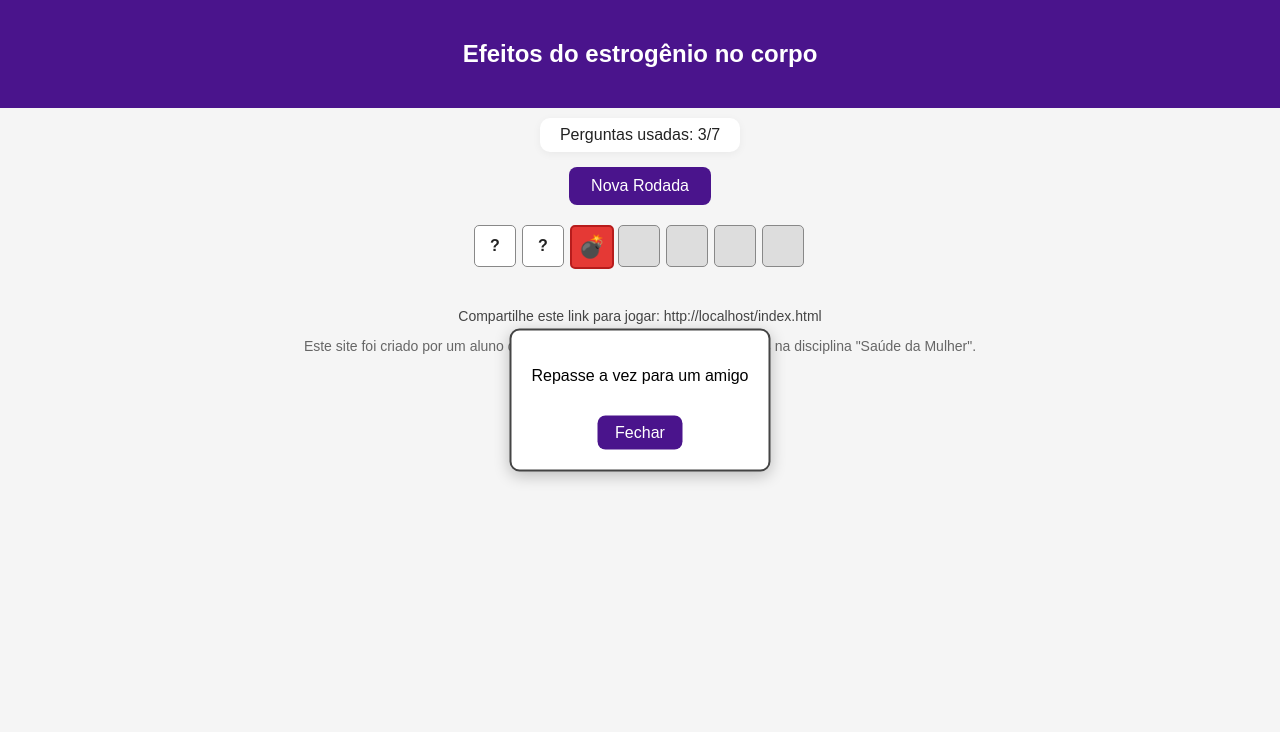
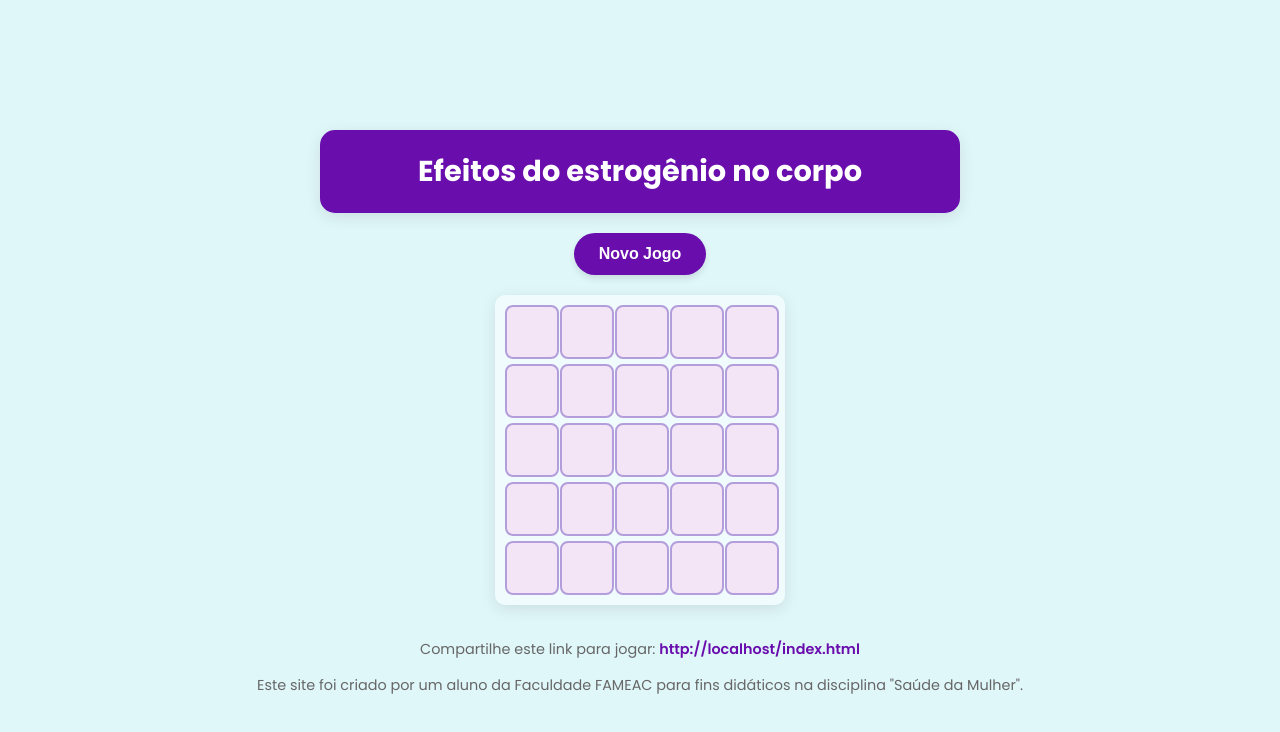
Before and after one commit to dennysp744-sudo/faeamac-quiz, a plain HTML site: page index.html in a window 1280 px wide. Drawn offline with Linux system fonts and the light colour scheme.

Commit message:
Update index.html
Mudei

```diff
--- a/index.html
+++ b/index.html
@@ -4,129 +4,165 @@
   <meta charset="UTF-8">
   <title>Efeitos do estrogênio no corpo</title>
   <meta name="viewport" content="width=device-width, initial-scale=1.0">
+  <link rel="preconnect" href="https://fonts.googleapis.com">
+  <link rel="preconnect" href="https://fonts.gstatic.com" crossorigin>
+  <link href="https://fonts.googleapis.com/css2?family=Poppins:wght@400;600;700&display=swap" rel="stylesheet">
   <style>
-    /* Mantém as melhorias visuais e responsividade */
     :root {
-      --cor-principal: #4a148c;
-      --cor-bomba: #e53935;
-      --cor-celula: #ddd;
-      --cor-celula-revelada: #fff;
-      --cor-texto: #222;
+      --primary-color: #6a0dad;
+      --secondary-color: #e0f7fa;
+      --text-color: #333;
+      --border-color: #b39ddb;
+      --cell-bg: #f3e5f5;
+      --revealed-bg: #fff;
+      --bomb-color: #c62828;
+      --shadow: 0 4px 15px rgba(0, 0, 0, 0.1);
     }
+
     body {
-      font-family: Arial, sans-serif;
-      background: #f5f5f5;
-      margin: 0; padding: 0;
-      min-height: 100vh;
+      font-family: 'Poppins', sans-serif;
+      background-color: var(--secondary-color);
+      color: var(--text-color);
       display: flex;
       flex-direction: column;
       align-items: center;
+      justify-content: center;
+      min-height: 100vh;
+      margin: 0;
+      padding: 20px;
     }
+
     header {
-      background: var(--cor-principal);
+      background: var(--primary-color);
       color: white;
-      padding: 20px 10px;
+      padding: 20px;
       width: 100%;
+      max-width: 600px;
       text-align: center;
-      box-sizing: border-box;
+      border-radius: 15px;
+      margin-bottom: 20px;
+      box-shadow: var(--shadow);
     }
+    header h2 {
+      margin: 0;
+      font-size: 1.8em;
+      font-weight: 700;
+    }
+
+    #newGameButton {
+      background-color: var(--primary-color);
+      color: white;
+      border: none;
+      padding: 12px 25px;
+      font-size: 1em;
+      font-weight: 600;
+      border-radius: 50px;
+      cursor: pointer;
+      transition: background-color 0.3s, transform 0.2s;
+      box-shadow: 0 4px 6px rgba(0, 0, 0, 0.1);
+      margin-bottom: 20px;
+    }
+    #newGameButton:hover {
+      background-color: #7b1fa2;
+      transform: translateY(-2px);
+    }
+    #newGameButton:active {
+      transform: translateY(0);
+    }
+
     #board {
       display: grid;
-      gap: 4px;
-      margin-top: 20px;
+      gap: 5px;
+      border-radius: 10px;
+      padding: 10px;
+      background-color: rgba(255, 255, 255, 0.5);
+      box-shadow: var(--shadow);
     }
     .cell {
-      width: 40px; height: 40px;
-      border: 1px solid #888;
+      width: 50px;
+      height: 50px;
+      border: 2px solid var(--border-color);
+      border-radius: 8px;
       display: flex;
       align-items: center;
       justify-content: center;
       cursor: pointer;
-      font-weight: bold;
-      background: var(--cor-celula);
-      color: var(--cor-texto);
-      border-radius: 5px;
-      user-select: none;
-      transition: background 0.2s, color 0.2s;
+      font-weight: 600;
+      background: var(--cell-bg);
+      transition: transform 0.2s, background-color 0.3s;
+      font-size: 1.2em;
+    }
+    .cell:hover:not(.revealed) {
+      transform: scale(1.05);
+      background-color: #e0d9e7;
     }
     .cell.revealed {
-      background: var(--cor-celula-revelada);
+      background: var(--revealed-bg);
       cursor: default;
+      box-shadow: inset 0 2px 4px rgba(0, 0, 0, 0.1);
     }
-    .bomb {
-      background: var(--cor-bomba) !important;
-      color: white !important;
-      font-size: 22px;
-      border: 2px solid #b71c1c;
-      animation: bombAnim 0.6s;
+    .cell.bomb {
+      background: var(--bomb-color) !important;
+      color: white;
+      font-size: 1.8em;
+      transform: rotate(360deg) scale(1.1);
+      transition: transform 0.5s;
     }
-    @keyframes bombAnim {
-      0% { transform: scale(1); }
-      40% { transform: scale(1.2); }
-      100% { transform: scale(1); }
-    }
+
     #questionBox {
       display: none;
       position: fixed;
-      top: 50%; left: 50%;
+      top: 50%;
+      left: 50%;
       transform: translate(-50%, -50%);
       background: white;
-      border: 2px solid #444;
-      padding: 20px;
-      border-radius: 10px;
-      box-shadow: 0 4px 16px rgba(0,0,0,0.24);
-      max-width: 90vw;
+      border: none;
+      border-radius: 15px;
+      padding: 30px;
+      max-width: 90%;
+      width: 450px;
       z-index: 1000;
       text-align: center;
+      box-shadow: var(--shadow);
+      animation: fadeIn 0.3s ease-out;
     }
+
+    #questionBox p {
+      font-size: 1.2em;
+      line-height: 1.5;
+      margin: 0 0 20px;
+      font-weight: 600;
+    }
+
     #questionBox button {
-      margin-top: 15px;
-      padding: 8px 18px;
-      background: var(--cor-principal);
+      background-color: var(--primary-color);
       color: white;
       border: none;
-      border-radius: 8px;
-      font-size: 16px;
+      padding: 10px 20px;
+      font-size: 1em;
+      border-radius: 50px;
       cursor: pointer;
-      transition: background 0.2s;
+      transition: background-color 0.3s;
     }
     #questionBox button:hover {
-      background: #6a1b9a;
+      background-color: #7b1fa2;
     }
-    .stats {
-      margin-top: 10px;
-      font-size: 16px;
-      color: var(--cor-texto);
-      background: #fff;
-      border-radius: 10px;
-      padding: 8px 20px;
-      box-shadow: 0 2px 8px rgba(0,0,0,0.05);
-      display: flex;
-      gap: 20px;
-      justify-content: center;
+
+    footer {
+      margin-top: 20px;
+      font-size: 0.9em;
+      color: #666;
+      text-align: center;
     }
-    #newRoundBtn {
-      display: none;
-      margin-top: 15px;
-      padding: 10px 22px;
-      background: var(--cor-principal);
-      color: white;
-      border: none;
-      border-radius: 8px;
-      font-size: 16px;
-      cursor: pointer;
+    #link {
+      font-weight: 600;
+      color: var(--primary-color);
+      word-wrap: break-word;
     }
-    footer {
-      margin-top: 25px;
-      font-size: 14px;
-      color: #444;
-      text-align: center;
-      padding-bottom: 12px;
-    }
-    @media (max-width: 600px) {
-      .cell { width: 30px; height: 30px; font-size: 14px;}
-      #board { gap: 2px; }
-      header { font-size: 15px; padding: 12px 2px;}
+
+    @keyframes fadeIn {
+      from { opacity: 0; transform: translate(-50%, -40%); }
+      to { opacity: 1; transform: translate(-50%, -50%); }
     }
   </style>
 </head>
@@ -134,121 +170,109 @@
   <header>
     <h2>Efeitos do estrogênio no corpo</h2>
   </header>
-  <div class="stats" id="statsBox">
-    <span id="questionsUsed"></span>
+
+  <button id="newGameButton" onclick="initGame()">Novo Jogo</button>
+  <div id="board"></div>
+
+  <div id="questionBox">
+    <p id="questionText"></p>
+    <button onclick="closeQuestion()">Ok, Entendido!</button>
   </div>
-  <button id="newRoundBtn" onclick="startNewRound()">Nova Rodada</button>
-  <div id="board" role="grid" aria-label="Tabuleiro do Campo Minado"></div>
-  <div id="questionBox" role="dialog" aria-modal="true" aria-labelledby="questionText">
-    <p id="questionText"></p>
-    <button onclick="closeQuestion()">Fechar</button>
-  </div>
+
   <footer>
     <p>Compartilhe este link para jogar: <span id="link"></span></p>
     <p style="margin-top:10px;color:#666;">Este site foi criado por um aluno da Faculdade FAMEAC para fins didáticos na disciplina "Saúde da Mulher".</p>
   </footer>
+
   <script>
-    // Frases e perguntas
-    const allPhrases = [
-      "Escolha alguém para responder: Por que a queda dos níveis de estrogênio pode favorecer infecções urinárias recorrentes em mulheres na pós-menopausa?",
-      "Deu sorte! Sem perguntas por aqui",
+    const allQuestions = [
+      "Por que a queda dos níveis de estrogênio pode favorecer infecções urinárias recorrentes em mulheres na pós-menopausa?",
       "Quais alterações são causadas na visão pela queda dos níveis de estrogênio na menopausa?",
-      "Deu sorte! Sem perguntas por aqui",
-      "De que forma o estrogênio atua na manutenção da densidade óssea e qual é a consequência de sua deficiência.",
-      "Deu sorte! Sem perguntas por aqui",
+      "De que forma o estrogênio atua na manutenção da densidade óssea e qual é a consequência de sua deficiência?",
       "Como o estrogênio influencia a saúde cardiovascular e por que sua queda aumenta o risco de doenças cardíacas?"
     ];
 
-    // Configuração inicial
-    const boardSize = 7; // 7 frases = 7 células
-    let availablePhrases = [];
-    let revealedIndexes = [];
-    let bombIndex = null;
-    let gameActive = true;
+    const luckyPhrases = [
+        "Deu sorte! Sem perguntas por aqui",
+        "Deu sorte! Sem perguntas por aqui"
+    ];
 
-    function updateStats() {
-      document.getElementById("questionsUsed").innerText =
-        `Perguntas usadas: ${revealedIndexes.length}/${allPhrases.length}`;
+    const boardSize = 5;
+    let board = [];
+    let availableQuestions = [];
+    let availableLuckyPhrases = [];
+    let bombs = [];
+    let gameActive = false;
+    let isFirstMove = true;
+
+    function initGame() {
+      const boardDiv = document.getElementById("board");
+      boardDiv.innerHTML = "";
+      boardDiv.style.gridTemplateColumns = `repeat(${boardSize}, 50px)`;
+      board = [];
+      availableQuestions = [...allQuestions];
+      availableLuckyPhrases = [...luckyPhrases];
+      gameActive = true;
+      isFirstMove = true;
+
+      bombs = [];
+      while (bombs.length < 8) {
+        let b = Math.floor(Math.random() * (boardSize * boardSize));
+        if (!bombs.includes(b)) bombs.push(b);
       }
 
-    // Inicializa rodada
-    function initGame(round = 1) {
-      const boardDiv = document.getElementById("board");
-      boardDiv.innerHTML = "";
-      boardDiv.style.gridTemplateColumns = `repeat(${boardSize}, 1fr)`;
-      availablePhrases = getAvailablePhrases();
-      revealedIndexes = [];
-      bombIndex = Math.floor(Math.random() * availablePhrases.length); // bomba aleatória
-      gameActive = true;
-      document.getElementById("newRoundBtn").style.display = "none";
-      updateStats();
-
-      // Cria células
-      for (let i = 0; i < availablePhrases.length; i++) {
+      for (let i = 0; i < boardSize * boardSize; i++) {
         const cell = document.createElement("div");
         cell.classList.add("cell");
-        cell.setAttribute("role", "gridcell");
-        cell.setAttribute("tabindex", "0");
-        cell.setAttribute("aria-label", `Celula ${i + 1}`);
         cell.dataset.index = i;
         cell.onclick = () => revealCell(cell);
-        cell.onkeydown = function(e) {
-          if (e.key === "Enter" || e.key === " ") revealCell(cell);
-        }
+        board.push(cell);
         boardDiv.appendChild(cell);
       }
-      // Revela automaticamente as perguntas até achar a bomba
-      autoRevealCells();
     }
 
-    // Função para mostrar frases ainda não usadas
-    function getAvailablePhrases() {
-      const used = JSON.parse(localStorage.getItem("usedIndexes") || "[]");
-      return allPhrases.filter((_, idx) => !used.includes(idx));
-    }
+    function revealCell(cell) {
+      if (!gameActive || cell.classList.contains("revealed")) return;
 
-    // Revela células automaticamente até bomba
-    function autoRevealCells() {
-      const cells = document.querySelectorAll(".cell");
-      let i = 0;
-      function nextCell() {
-        if (!gameActive || i >= cells.length) return;
-        revealCell(cells[i], true);
-        if (gameActive) { // só segue se não achou bomba
-          i++;
-          setTimeout(nextCell, 800);
-        }
-      }
-      setTimeout(nextCell, 800);
-    }
+      const index = parseInt(cell.dataset.index);
+      cell.classList.add("revealed");
 
-    function revealCell(cell, auto = false) {
-      if (cell.classList.contains("revealed") || !gameActive) return;
-      cell.classList.add("revealed");
-      const index = parseInt(cell.dataset.index);
-
-      revealedIndexes.push(index);
-      updateStats();
-
-      // Se for bomba
-      if (index === bombIndex) {
+      if (bombs.includes(index)) {
         cell.classList.add("bomb");
         cell.textContent = "💣";
-        showQuestion("Repasse a vez para um amigo");
+        showQuestion("Explodiu! Você encontrou uma bomba! Hora de uma nova rodada.");
         gameActive = false;
-        document.getElementById("newRoundBtn").style.display = "inline-block";
-        saveUsedIndexes();
         return;
       }
 
-      // Mostra a frase da célula
+      let phraseToShow;
+
+      if (isFirstMove && availableQuestions.length > 0) {
+          const i = Math.floor(Math.random() * availableQuestions.length);
+          phraseToShow = availableQuestions.splice(i, 1)[0];
+          isFirstMove = false;
+      } else {
+          if (Math.random() < 0.7 && availableQuestions.length > 0) {
+              const i = Math.floor(Math.random() * availableQuestions.length);
+              phraseToShow = availableQuestions.splice(i, 1)[0];
+          } else if (availableLuckyPhrases.length > 0) {
+              const i = Math.floor(Math.random() * availableLuckyPhrases.length);
+              phraseToShow = availableLuckyPhrases.splice(i, 1)[0];
+          } else if (availableQuestions.length > 0) {
+              const i = Math.floor(Math.random() * availableQuestions.length);
+              phraseToShow = availableQuestions.splice(i, 1)[0];
+          } else {
+              phraseToShow = "Todas as perguntas já foram feitas!";
+              gameActive = false;
+          }
+      }
+
       cell.textContent = "?";
-      showQuestion(availablePhrases[index]);
-      if (!auto) saveUsedIndexes();
+      showQuestion(phraseToShow);
     }
 
     function showQuestion(text) {
-      document.getElementById("questionText").innerText = text;
+      document.getElementById("questionText").innerHTML = text;
       document.getElementById("questionBox").style.display = "block";
     }
 
@@ -256,30 +280,9 @@
       document.getElementById("questionBox").style.display = "none";
     }
 
-    function saveUsedIndexes() {
-      // Marca as perguntas já feitas
-      const used = JSON.parse(localStorage.getItem("usedIndexes") || "[]");
-      const currentIndexes = availablePhrases.map((_, idx) => idx);
-      for (const idx of revealedIndexes) {
-        const phraseIdx = allPhrases.indexOf(availablePhrases[idx]);
-        if (phraseIdx !== -1 && !used.includes(phraseIdx)) used.push(phraseIdx);
-      }
-      localStorage.setItem("usedIndexes", JSON.stringify(used));
-    }
-
-    function startNewRound() {
-      // Se acabou todas as perguntas, reinicia o ciclo
-      if (getAvailablePhrases().length === 0) {
-        localStorage.removeItem("usedIndexes");
-      }
-      initGame();
-      closeQuestion();
-    }
-
     document.getElementById("link").innerText = window.location.href;
 
-    // Inicia primeira rodada
-    initGame();
+    window.onload = initGame;
   </script>
 </body>
 </html>
```
Lines whose indentation alone changed are shown as unchanged.
